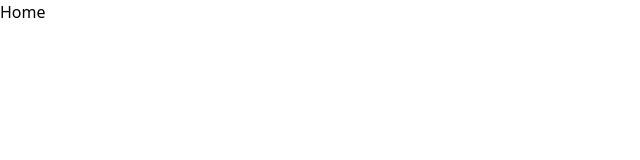
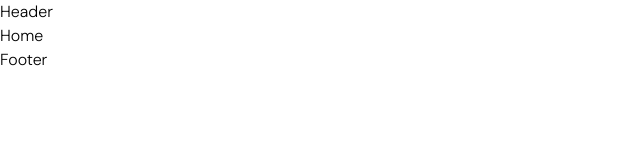
Before and after one commit to wahid-eng/apexo, a Next.js app: page / in a window 1280 px wide. Shown: the top 160 px of the page, without its empty margins (0-640 px from the left). Built offline with nearby package versions, Linux system fonts and the light colour scheme.

Commit message:
basic setup added

```diff
--- a/app/globals.css
+++ b/app/globals.css
@@ -1,3 +1,14 @@
 @tailwind base;
 @tailwind components;
 @tailwind utilities;
+
+@layer base {
+	h1,
+	h2,
+	h3,
+	h4,
+	h5,
+	h6 {
+		@apply font-serif font-semibold;
+	}
+}
--- a/app/layout.tsx
+++ b/app/layout.tsx
@@ -1,5 +1,8 @@
 import type { Metadata } from 'next';
 import './globals.css';
+import Header from '@/components/layouts/Header';
+import { dmSans, robotoSerif } from '@/lib/fonts';
+import Footer from '@/components/layouts/Footer';
 
 export const metadata: Metadata = {
 	title: 'Apexo | Empowering Digital Solutions',
@@ -13,8 +16,12 @@ export default function RootLayout({
 	children: React.ReactNode;
 }>) {
 	return (
-		<html lang="en">
-			<body className="antialiased">{children}</body>
+		<html lang="en" className={`${dmSans.className} ${robotoSerif.className}`}>
+			<body className="font-sans antialiased">
+				<Header />
+				{children}
+				<Footer />
+			</body>
 		</html>
 	);
 }
--- /dev/null
+++ b/components/layouts/Footer.tsx
@@ -0,0 +1,3 @@
+export default function Footer() {
+	return <footer>Footer</footer>;
+}
--- /dev/null
+++ b/components/layouts/Header.tsx
@@ -0,0 +1,3 @@
+export default function Header() {
+	return <header>Header</header>;
+}
--- /dev/null
+++ b/lib/fonts.ts
@@ -0,0 +1,15 @@
+import { DM_Sans, Roboto_Serif } from 'next/font/google';
+
+export const dmSans = DM_Sans({
+	weight: ['100', '300'],
+	subsets: ['latin'],
+	display: 'swap',
+	variable: '--font-dm-sans',
+});
+
+export const robotoSerif = Roboto_Serif({
+	weight: ['100', '300'],
+	subsets: ['latin'],
+	display: 'swap',
+	variable: '--font-roboto-serif',
+});
--- a/tailwind.config.ts
+++ b/tailwind.config.ts
@@ -1,4 +1,5 @@
 import type { Config } from 'tailwindcss';
+import defaultTheme from 'tailwindcss/defaultTheme';
 
 export default {
 	content: [
@@ -9,8 +10,21 @@ export default {
 	theme: {
 		extend: {
 			colors: {
-				background: 'var(--background)',
-				foreground: 'var(--foreground)',
+				'light-green': '#64CCC5',
+				'light-black': '#121212',
+				'light-gray': '#F4F4F4',
+				'dark-gray': '#DFDFDF',
+			},
+			fontFamily: {
+				sans: ['DM Sans', ...defaultTheme.fontFamily.serif],
+				serif: ['Roboto Serif', ...defaultTheme.fontFamily.serif],
+			},
+			container: {
+				center: true,
+				screens: {
+					...defaultTheme.screens,
+					'2xl': '1400px',
+				},
 			},
 		},
 	},
```
